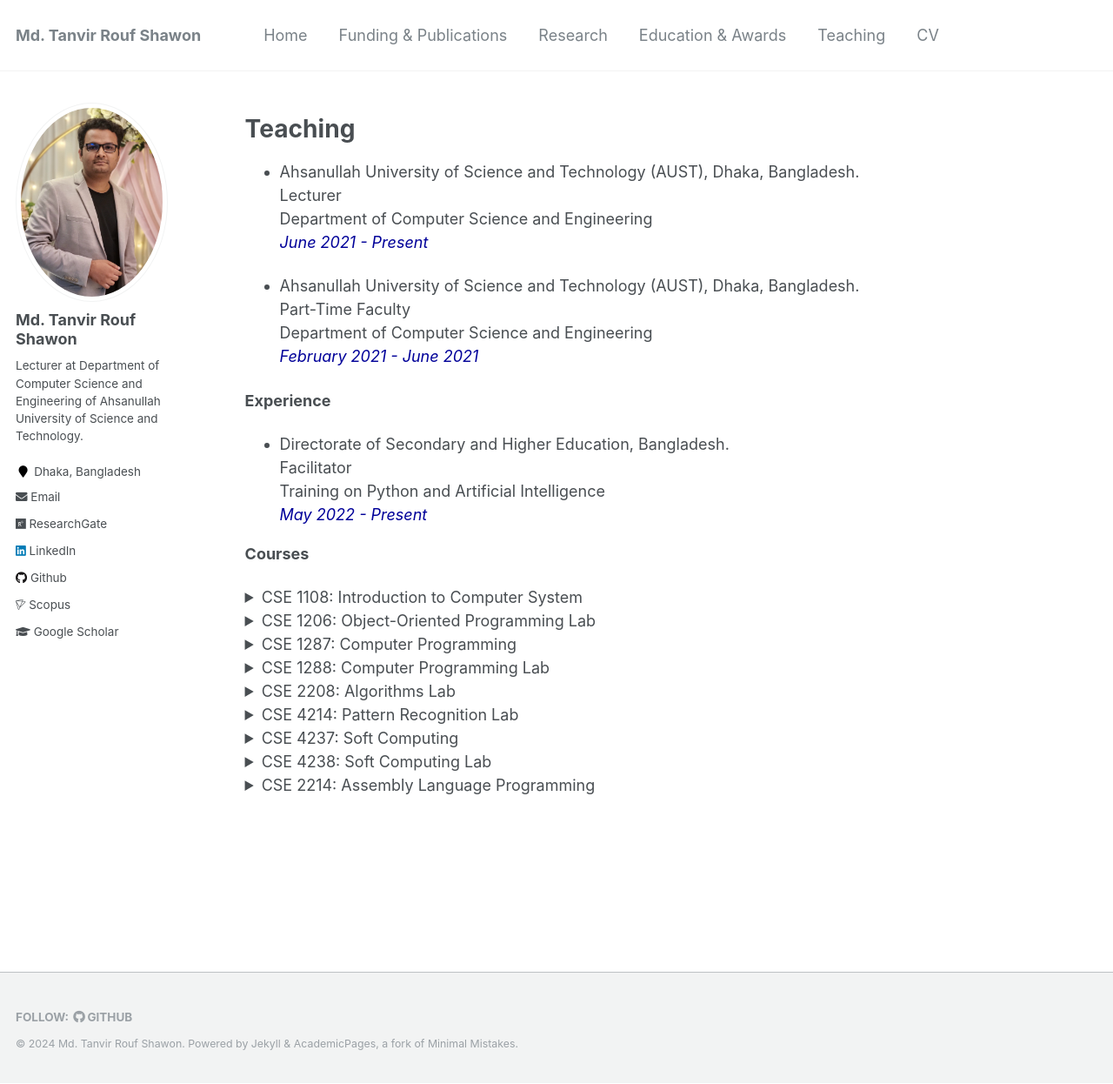
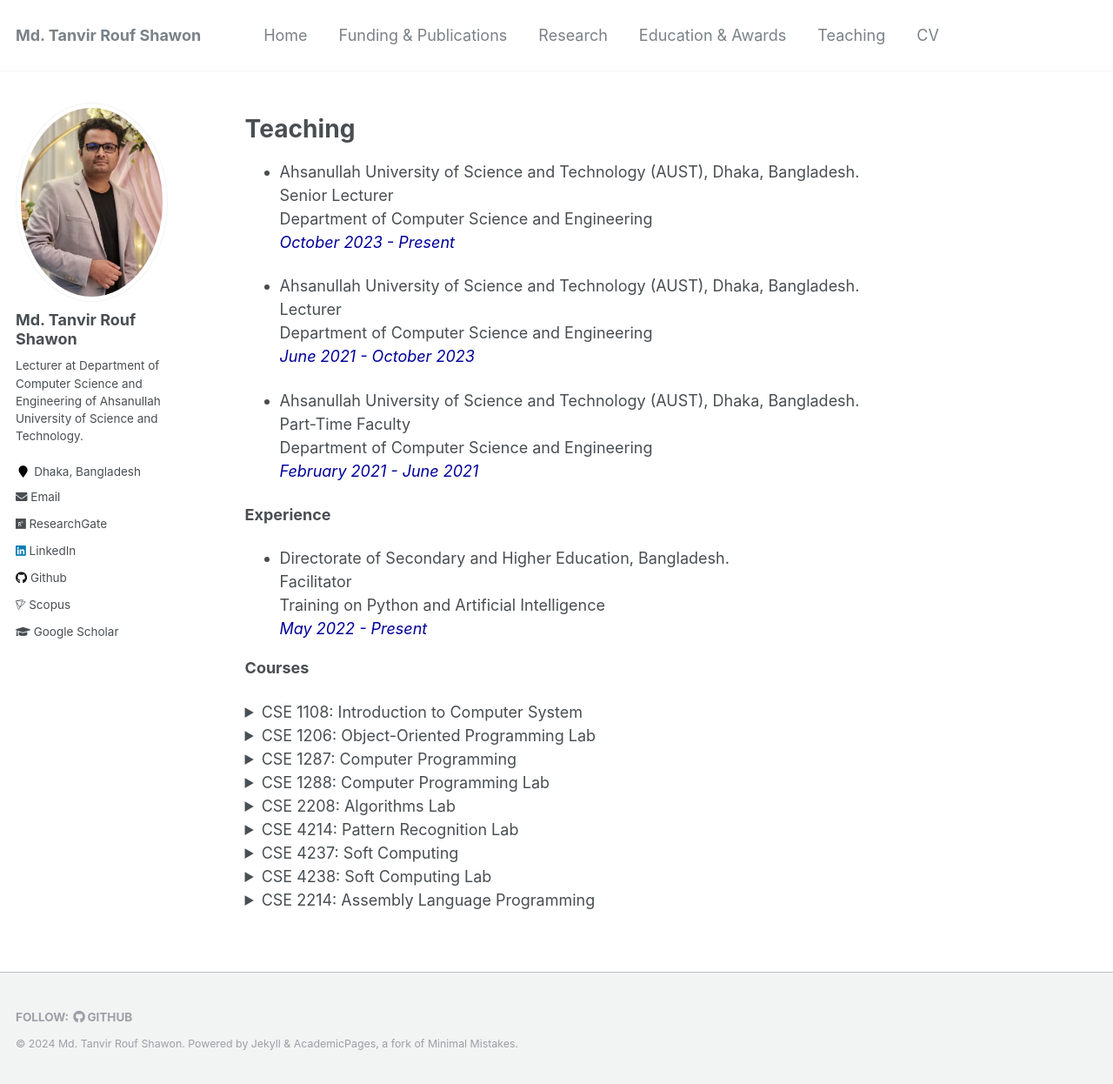
Before and after one commit to shawon-tanvir/shawon-tanvir.github.io, a Jekyll site: the page built from _pages/teaching.md, in a window 1280 px wide and 1246 px high. Shown: the whole window at 87% size. Built offline with Jekyll 4.4.1, drawn with Linux system fonts in a browser that asks for light colours.

Commit message:
Update teaching.md

```diff
--- a/_pages/teaching.md
+++ b/_pages/teaching.md
@@ -9,9 +9,14 @@ author_profile: true
 # Teaching
 
 * Ahsanullah University of Science and Technology (AUST), Dhaka, Bangladesh.<br />
+Senior Lecturer<br />
+Department of Computer Science and Engineering<br />
+<i style='color:#000099;'>October 2023 - Present</i> <br />
+
+* Ahsanullah University of Science and Technology (AUST), Dhaka, Bangladesh.<br />
 Lecturer<br />
 Department of Computer Science and Engineering<br />
-<i style='color:#000099;'>June 2021 - Present</i> <br />
+<i style='color:#000099;'>June 2021 - October 2023</i> <br />
 
 * Ahsanullah University of Science and Technology (AUST), Dhaka, Bangladesh.<br />
 Part-Time Faculty<br />
```
